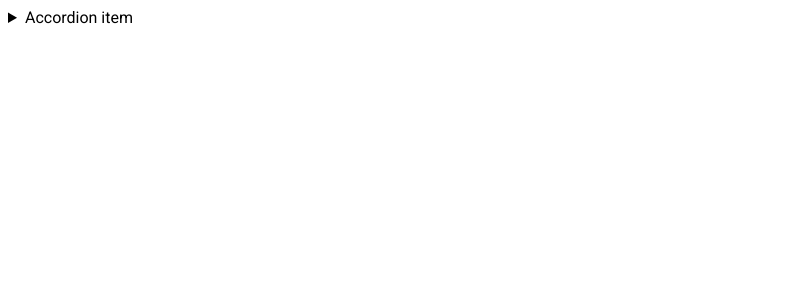
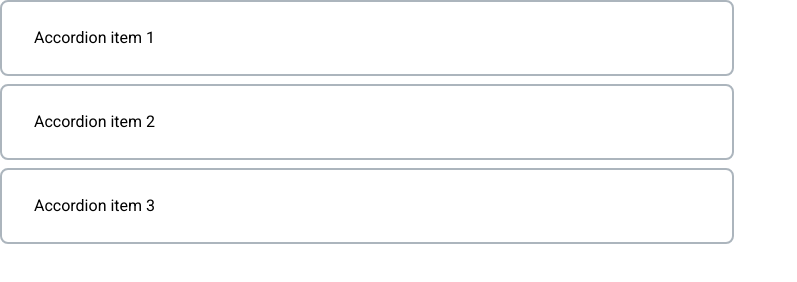
Before and after one commit to js-tasks-ru/htmlcss-20230911-4_frenky233, a website: page 03-lection1/02-accordion/index.html in a window 1280 px wide. Shown: the whole page, without its empty margins (0-797 px from the left). Drawn offline with nearby package versions, Linux system fonts and the light colour scheme.

Commit message:
1st commit accordion

```diff
--- a/03-lection1/02-accordion/accordion.css
+++ b/03-lection1/02-accordion/accordion.css
@@ -1 +1,32 @@
-/* Стилизация аккордеона */
+.accordion{
+	font-size: 16px;
+	font-weight: 400;
+	line-height: 24px;
+	display: block;
+	width: 730px;
+	height: 72px;
+	border-radius: 8px;
+	border: 2px solid var(--grey-3);
+	margin-bottom: 8px;
+}
+
+.accordion:last-child{
+	margin-bottom: 0;
+}
+
+.accordion[open]{
+	height: 144px;
+}
+
+.accordion__title{
+	padding: 24px 32px 0;
+}
+
+.accordion__title::marker{
+	content: none;
+}
+
+.accordion__content{
+	margin: 16px 32px 32px;
+	color: var(--grey-4);
+}
--- a/03-lection1/02-accordion/index.html
+++ b/03-lection1/02-accordion/index.html
@@ -1,17 +1,33 @@
 <!DOCTYPE html>
-<!-- Страница с аккордеоном -->
 <html lang="ru">
     <head>
+        <link rel="stylesheet" href="../../assets/css/normalize.css">
         <link rel="stylesheet" href="../../assets/css/main.css">
         <link rel="stylesheet" href="./accordion.css">
     </head>
     <body>
-        <details>
-            <summary>
-                Accordion item
+        <details class="accordion">
+            <summary class="accordion__title">
+                Accordion item 1
             </summary>
-            <p>
-                Hidden content
+            <p class="accordion__content">
+                Amet minim mollit non deserunt ullamco est sit aliqua dolor do amet sint. Velit officia consequat duis enim velit mollit. Exercitation veniam consequat sunt nostrud amet.
+            </p>
+        </details>
+        <details class="accordion">
+            <summary class="accordion__title">
+                Accordion item 2
+            </summary>
+            <p class="accordion__content">
+                Amet minim mollit non deserunt ullamco est sit aliqua dolor do amet sint. Velit officia consequat duis enim velit mollit. Exercitation veniam consequat sunt nostrud amet.
+            </p>
+        </details>
+        <details class="accordion">
+            <summary class="accordion__title">
+                Accordion item 3
+            </summary>
+            <p class="accordion__content">
+                Amet minim mollit non deserunt ullamco est sit aliqua dolor do amet sint. Velit officia consequat duis enim velit mollit. Exercitation veniam consequat sunt nostrud amet.
             </p>
         </details>
     </body>
```
